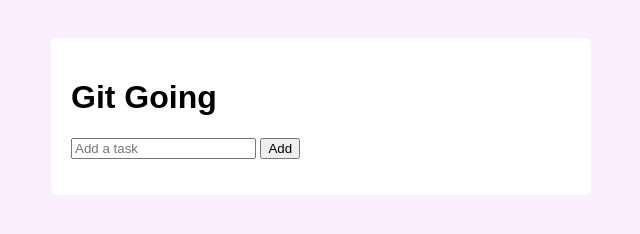
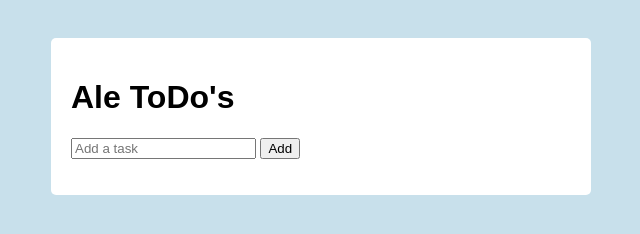
Before and after one commit to afloresleal/practice, a plain HTML site: page index.html in a window 1280 px wide. Shown: the whole page, without its empty margins (319-959 px from the left). Drawn offline with Linux system fonts and the light colour scheme.

Commit message:
update name and css

```diff
--- a/index.html
+++ b/index.html
@@ -7,7 +7,7 @@
 
 <body>
     <div class="todo-container">
-        <h1>Git Going</h1>
+        <h1>Ale ToDo's</h1>
         <input type="text" id="todo-input" placeholder="Add a task">
         <button id="add-todo">Add</button>
         <ul id="todo-list"></ul>
--- a/style.css
+++ b/style.css
@@ -1,6 +1,6 @@
 body {
     font-family: Arial, sans-serif;
-    background-color: #fbeeff;
+    background-color: #c8e0eb;
     padding: 30px;
 }
 
```
